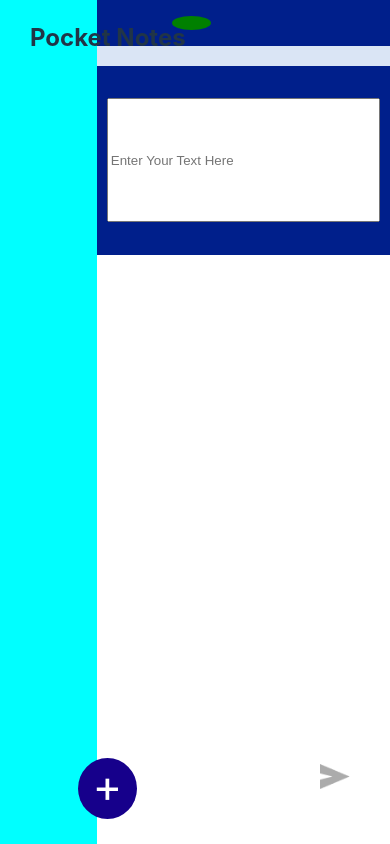
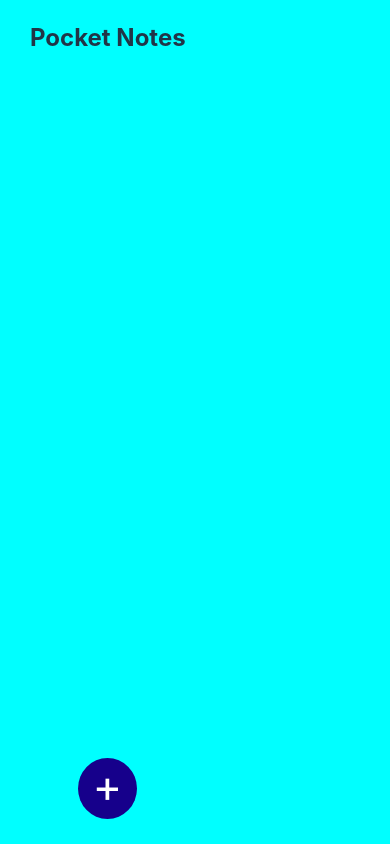
Before and after one commit to ajay7906/Reactproject, a React (Vite) app in the folder notesapp/: page / in a window 390 px wide. Built offline with nearby package versions, Linux system fonts and the light colour scheme.

Commit message:
complete send data in mobile responsive

```diff
--- a/notesapp/src/components/colorlistpop/colorpopups.css
+++ b/notesapp/src/components/colorlistpop/colorpopups.css
@@ -1,24 +1,25 @@
 .main-popups{
-    position: absolute;
-    width: 35vw;
+    position: fixed;
+    width: 45vw;
     height: 30vh;
-    background: rgba(0, 0, 0, 0.5);
+    background: #0cd724;
     display: none;
     border-radius: 5px;
     align-items: center;
-    left: 90%;
-    top: 75%;
+    left: 25%;
+    top: 30%;
 }
 .relative{
     padding-left: 3rem;
     font-weight: bolder;
+    font-size: 20px;
 }
 .create{
     text-align: left;
 
 }
 .create p{
-  font-size: 20px;
+
   margin: 0;
   padding-bottom: 6px;
 }
@@ -27,7 +28,7 @@
     gap: 15px;
 }
 .group-name input{
-    border: none;
+    border: 1px solid gray;
     outline: none;
     border-radius: 30px;
     text-indent: 20px;
@@ -40,7 +41,7 @@
 
 .group-name p{
     margin: 0;
-    font-size: 20px;
+
 }
 
 .choose-color{
@@ -49,7 +50,7 @@
 
 }
 .choose-color p{
-    font-size: 20px;
+
     margin: 0;
     padding-top: 5px;
 }
@@ -85,3 +86,35 @@
 .open {
   display: flex;
 }
+
+/*start media query from here*/
+@media (max-width: 1000px){
+    .relative{
+        font-size:15px ;
+        padding-left: 1rem;
+    }
+}
+@media (max-width: 768px){
+    .main-popups{
+        width: 60vw;
+        height: 22vh;
+
+    }
+    .relative{
+        font-size:10px ;
+        padding-left: 1rem;
+    }
+    .group-name input{
+        padding-right: 0;
+        width: 120px;
+    }
+    .list-color ul li{
+        width: 15px;
+        height: 15px;
+    }
+    .group-name input::placeholder{
+    font-size: 10px;
+
+}
+
+}
--- a/notesapp/src/components/group/Group.jsx
+++ b/notesapp/src/components/group/Group.jsx
@@ -3,7 +3,7 @@ import { useContext, useState } from 'react';
 import ColorListpop from '../colorlistpop/ColorListpop';
 import './group.css'
 import { ColorContext } from '../../context/ColorContext';
-function Group({ name }) {
+function Group({ handleGroupClick }) {
     const { groupName, setSelectedGroup, selectedGroup } = useContext(ColorContext);
 
 
@@ -26,7 +26,7 @@ function Group({ name }) {
                 <div className='group-info'>
                     {
                         groupName.map((group, index) => (
-                            <div key={index} className="groups" onClick={()=> setSelectedGroup(group)} >
+                            <div key={index} className="groups" onClick={()=> {setSelectedGroup(group); handleGroupClick()}} >
                                 <p style={{ background: `${group.color}` }} className="short">{group.short}</p>
                                 <p>{group.name}</p>
                             </div>
--- a/notesapp/src/components/group/group.css
+++ b/notesapp/src/components/group/group.css
@@ -9,6 +9,7 @@
 .groups {
     display: flex;
     align-items: center;
+
     gap: 20px;
     padding-left: 25px;
 }
@@ -16,15 +17,18 @@
 .main {
 
     text-align: center;
-    padding-top: 5rem;
+
     position: relative;
 
+
 }
-.main h2{
+
+.main h2 {
     position: fixed;
     top: 0;
     left: 30px;
 }
+
 .addgroup {
 
     background-color: #16008B;
@@ -47,13 +51,28 @@
     display: flex;
     flex-direction: column;
 
+    overflow-y: scroll;
+    white-space: nowrap;
+    max-height: 80vh;
+
 
 }
 
 .group-info-container {
-    overflow-x: auto;
-    overflow-y: auto;
-    /* Add vertical scrollbar when content overflows vertically */
-    white-space: nowrap;
-    max-height: 85vh;
+
+
+    padding-top: 3rem;
 }
+
+
+/* /media query start */
+@media (max-width: 768px) {
+    .main {
+        width: 100vw;
+
+
+    }
+    .group-info-container{
+
+    }
+}
--- a/notesapp/src/components/groupnotes/GroupNotes.jsx
+++ b/notesapp/src/components/groupnotes/GroupNotes.jsx
@@ -2,7 +2,8 @@ import { useContext, useState } from "react"
 import './groupnotes.css'
 import SendButton from '../../assets/send.png'
 import { ColorContext } from "../../context/ColorContext";
-function GroupNotes() {
+import Back from '../../assets/back.png'
+function GroupNotes({handleBackClick}) {
   const { groupName, selectedGroup, addNote, notes } = useContext(ColorContext);
   console.log(selectedGroup);
   const [inputValue, setInputValue] = useState('');
@@ -41,6 +42,9 @@ function GroupNotes() {
           )) */
 
         }
+        <div className="back">
+          <img src={Back} alt="" onClick={handleBackClick} />
+        </div>
         <div className="groups">
           <p style={{ background: `${selectedGroup?.color}` }} className="short">{selectedGroup?.short}</p>
           <p>{selectedGroup?.name}</p>
--- a/notesapp/src/components/groupnotes/groupnotes.css
+++ b/notesapp/src/components/groupnotes/groupnotes.css
@@ -9,23 +9,34 @@
 }
 .main-part{
    background-color: #DAE5F5;
+   position: relative;
+
 
 }
 .input-notes{
-    display: flex;
+    display: grid;
     justify-content: center;
     align-items: center;
+
+    position: fixed;
+    width: 100%;
+    bottom: 0;
     height: 20vh;
-    padding: 10px;
+
     background-color: #001F8B;
 
 }
 .input-notes input{
-    width: 68vw;
+    width: 65vw;
     height: 14vh;
+    margin-left: -25vw;
+    background-color: aquamarine;
+
 }
 .all-content{
     max-height: 66vh;
+    height: 66vh;
+    padding-bottom: 4vh;
     display: flex;
     overflow-y: auto;
     flex-direction: column;
@@ -41,7 +52,8 @@
     align-items: center;
 }
 .input-notes img{
-    position: absolute;
+    position: fixed;
+    z-index: 1000;
     width: 30px;
     cursor: pointer;
     right: 40px;
@@ -52,3 +64,24 @@
     padding: 10px;
 
 }
+
+@media (max-width: 768px){
+    .main-part{
+        width: 100vw;
+    }
+    .all-content{
+        height: 66vh;
+        overflow: scroll;
+        padding-bottom: 4vh;
+
+    }
+    .input-notes{
+        padding: 0;
+        width: 100vw;
+    }
+    .input-notes input{
+        margin-left: 0;
+        width: 82vw;
+        height: 14vh;
+    }
+}
--- a/notesapp/src/components/notes/Notes.css
+++ b/notesapp/src/components/notes/Notes.css
@@ -8,6 +8,7 @@
 }
 .group-css{
     background-color: aqua;
+    height:100vh;
 
 }
 .shownotesdata{
--- a/notesapp/src/components/notes/Notes.jsx
+++ b/notesapp/src/components/notes/Notes.jsx
@@ -1,20 +1,54 @@
+import { useContext, useEffect, useState } from "react"
 import Group from "../group/Group"
 import GroupNotes from "../groupnotes/GroupNotes"
 import ShowNotes from "../shownotes/ShowNotes"
 import './Notes.css'
+import { ColorContext } from "../../context/ColorContext"
 
 function Notes() {
-  const Name = 'Ajay f'
+
+  const { selectedGroup } = useContext(ColorContext);
+  const [windowWidth, setWindowWidth] = useState(window.innerWidth);
+  const [showGroup, setShowGroup] = useState('none');
+  const [showNotes, setShowNotes] = useState('block');
+  const handleGroupClick = () => {
+
+    setShowGroup('none');
+    setShowNotes('block');
+  };
+
+  const handleBackClick = () => {
+    setShowGroup('block');
+
+    setShowNotes('none');
+  };
+
+  useEffect(() => {
+    const handleResize = () => {
+      setWindowWidth(window.innerWidth);
+    };
+
+    window.addEventListener("resize", handleResize);
+
+    return () => {
+      window.removeEventListener("resize", handleResize);
+    };
+  }, []);
+  console.log(selectedGroup);
   return (
 
 
     <div className="main-notes">
-      <div className="group-css">
-        <Group name={Name} />
+      <div className="group-css" style={{ display: selectedGroup!==null && windowWidth <= 768 ? `${showGroup}` : `${showNotes}` }}>
+        <Group handleGroupClick={handleGroupClick} />
       </div>
-      <div className="shownotesdata">
-        {/*<ShowNotes />*/}
-        <GroupNotes/>
+
+      <div className="shownotesdata" style={{ display:selectedGroup===null && windowWidth <= 768 ? `${showGroup}` : `${showNotes}` }}>
+        {
+          selectedGroup === null ? <ShowNotes /> : <GroupNotes handleBackClick={handleBackClick} />
+        }
+
+
       </div>
     </div>
 
```
Also changed, not shown: notesapp/src/assets/back.png (added).
